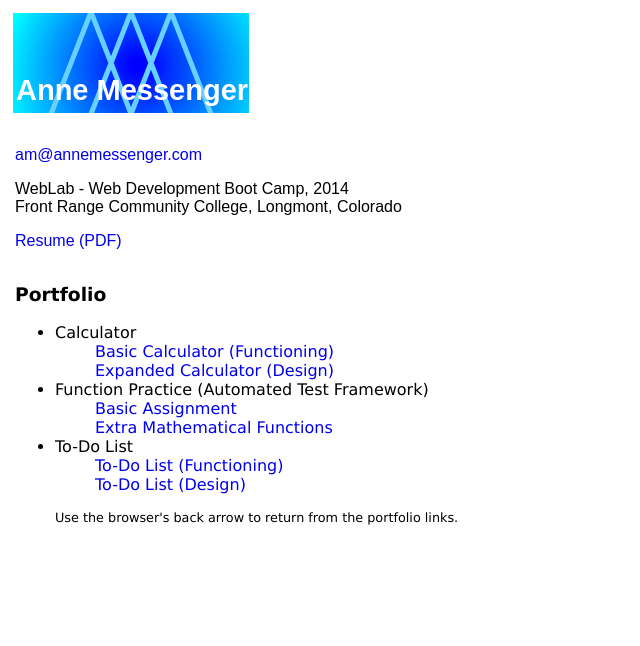
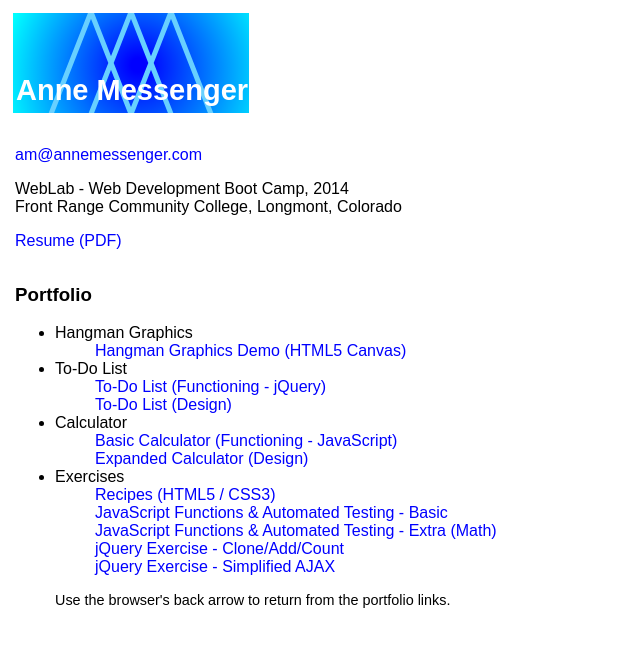
Before and after one commit to annemessenger/annemessenger.github.io, a plain HTML site: page index.html in a window 1280 px wide. Shown: the whole page, without its empty margins (0-640 px from the left). Drawn offline with Linux system fonts and the light colour scheme.

Commit message:
Added to Portfolio

```diff
--- a/index.css
+++ b/index.css
@@ -2,29 +2,15 @@ body {
   width: 100%;
   height: 100%;
   background-color: #ffffff;
-  font-family: Verdana, sans-serif;
+  font-family: Arial, sans-serif;
 }
 
-#back {
-  font-family: Verdana, sans-serif;
-  font-size: 0.8em;
-  margin-left: 40px;
+.logo {
+  padding: 5px;
 }
 
 canvas {
   align:left;
-}
-
-.canvas {
-  width: 240px;
-}
-
-#canvas {
-  align:left;
-}
-
-.logo {
-  padding: 5px;
 }
 
 .content {
@@ -33,33 +19,57 @@ canvas {
   vertical-align:top;
 }
 
-h1 {
-  font-family: Arial Narrow, sans-serif;
-  padding: 0px;
-  margin-top: 0px;
-  letter-spacing: -2px;
+p {
+  font-family: Arial, sans-serif;
+}
+
+#mailto {
+  color: blue;
+  text-decoration: none;
+  font-weight: 500;
+}
+
+#mailto:hover {
+  text-decoration: underline;
+}
+
+#resume {
+  color: blue;
+  text-decoration: none;
+  font-weight: 500;
+}
+
+#resume:hover {
+  text-decoration: underline;
 }
 
 h3 {
   padding-top: 15px;
 }
 
-p {
-  font-family: Ariel, sans-serif;
-}
-
 .inside {
   list-style-type: none;
 }
 
-.link {
+a.link:link { /* unvisited link */
+  color: blue;
   text-decoration: none;
+  font-weight: 500;
 }
 
-#mailto {
+a.link:visited { /* visited link */
+  color: purple;
   text-decoration: none;
+  font-weight: 500;
 }
 
-#resume {
-  text-decoration: none;
+a.link:hover { /* mouse over link */
+  text-decoration: underline;
+  font-weight: 500;
 }
+
+#back {
+  font-family: Arial, sans-serif;
+  font-size: 0.9em;
+  margin-left: 40px;
+}
--- a/index.html
+++ b/index.html
@@ -14,7 +14,7 @@
       <img src="logo.jpg" width="236" height="100" alt="Anne Messenger"></canvas>
     </div>
 
-<div class="content" style="display:inline-block; vertical-align:top;">
+    <div class="content">
 
       <p>
         <a id="mailto" href="mailto:am@annemessenger.com" target="_top">
@@ -22,17 +22,13 @@
         </a>
       </p>
 
-  <!-- p>
-    Student at WebLab - Web Development Boot Camp,<br>
-    Front Range Community College, Longmont, Colorado
-  </p -->
       <p>
         WebLab - Web Development Boot Camp, 2014<br>
         Front Range Community College, Longmont, Colorado
       </p>
 
       <p>
-    <a id="resume" href="AnneMessenger.pdf">Resume (PDF)</a>
+        <a id="resume" href="http://annemessenger.com/portfolio/AnneMessenger.pdf">Resume (PDF)</a>
       </p>
 
       <h3>
@@ -40,26 +36,37 @@
       </h3>
 
       <ul>
+        <li>Hangman Graphics</li>
+          <ul class="inside">
+            <li><a class="link" href="http://annemessenger.com/portfolio/hangmandemo/index.html">Hangman Graphics Demo (HTML5 Canvas)</a></li>
+          </ul>
+
+        <li>To-Do List</li>
+          <ul class="inside">
+            <li><a class="link" href="http://annemessenger.com/portfolio/todo1/index.html">To-Do List (Functioning - jQuery)</a></li>
+            <li><a class="link" href="http://annemessenger.com/portfolio/todo2/index.html">To-Do List (Design)</a></li>
+          </ul>
+
         <li>Calculator</li>
           <ul class="inside">
-        <li><a class="link" href="calculator1/index.html">Basic Calculator (Functioning)</a></li>
-        <li><a class="link" href="calculator2/index.html">Expanded Calculator (Design)</a></li>
+            <li><a class="link" href="http://annemessenger.com/portfolio/calculator1/index.html">Basic Calculator (Functioning - JavaScript)</a></li>
+            <li><a class="link" href="http://annemessenger.com/portfolio/calculator2/index.html">Expanded Calculator (Design)</a></li>
           </ul>
-    <li>Function Practice (Automated Test Framework)</li>
+
+        <li>Exercises</li>
           <ul class="inside">
-        <li><a class="link" href="function1/index.html">Basic Assignment</a></li>
-        <li><a class="link" href="function2/index.html">Extra Mathematical Functions</a></li>
-      </ul>
-    <li>To-Do List</li>
-      <ul class="inside">
-        <li><a class="link" href="todo1/index.html">To-Do List (Functioning)</a></li>
-        <li><a class="link" href="todo2/index.html">To-Do List (Design)</a></li>
+            <li><a class="link" href="http://annemessenger.com/portfolio/recipes/index.html">Recipes (HTML5 / CSS3)</a></li>
+            <li><a class="link" href="http://annemessenger.com/portfolio/function1/index.html">JavaScript Functions &amp; Automated Testing - Basic</a></li>
+            <li><a class="link" href="http://annemessenger.com/portfolio/function2/index.html">JavaScript Functions & Automated Testing - Extra (Math)</a></li>
+            <li><a class="link" href="http://annemessenger.com/portfolio/jquery1/index.html">jQuery Exercise - Clone/Add/Count</a></li>
+            <li><a class="link" href="http://annemessenger.com/portfolio/jquery2/index.html">jQuery Exercise - Simplified AJAX</a></li>
           </ul>
       </ul>
 
       <p id="back">Use the browser's back arrow to return from the portfolio links.</p>
 
     </div>
+
     <script>
 
     var c = document.getElementById("myCanvas");
--- a/logo.js
+++ b/logo.js
@@ -3,21 +3,17 @@ function displayLogo(c2, ctx2) {
   // Display logo with radial gradient and name
 
   // Get width and height
+  var width = 240;
+  var height = 100;
   if (c2.hasAttribute("width") ) {
     var width = c2.getAttribute("width");
-  }
-  else {
-    var width = 240;
   }
   if (c2.hasAttribute("height")) {
     var height = c2.getAttribute("height") - 1;
   }
-  else {
-    var height = 100;
-  }
 
   // Create gradient
-  var grd2=ctx2.createRadialGradient(125,52,7,128,63,140);
+  var grd2=ctx2.createRadialGradient(125, 52, 7, 128, 63, 140);
   grd2.addColorStop(0,"blue");
   grd2.addColorStop(1,"cyan");
   ctx2.fillStyle=grd2;
```
Lines whose indentation alone changed are shown as unchanged.
